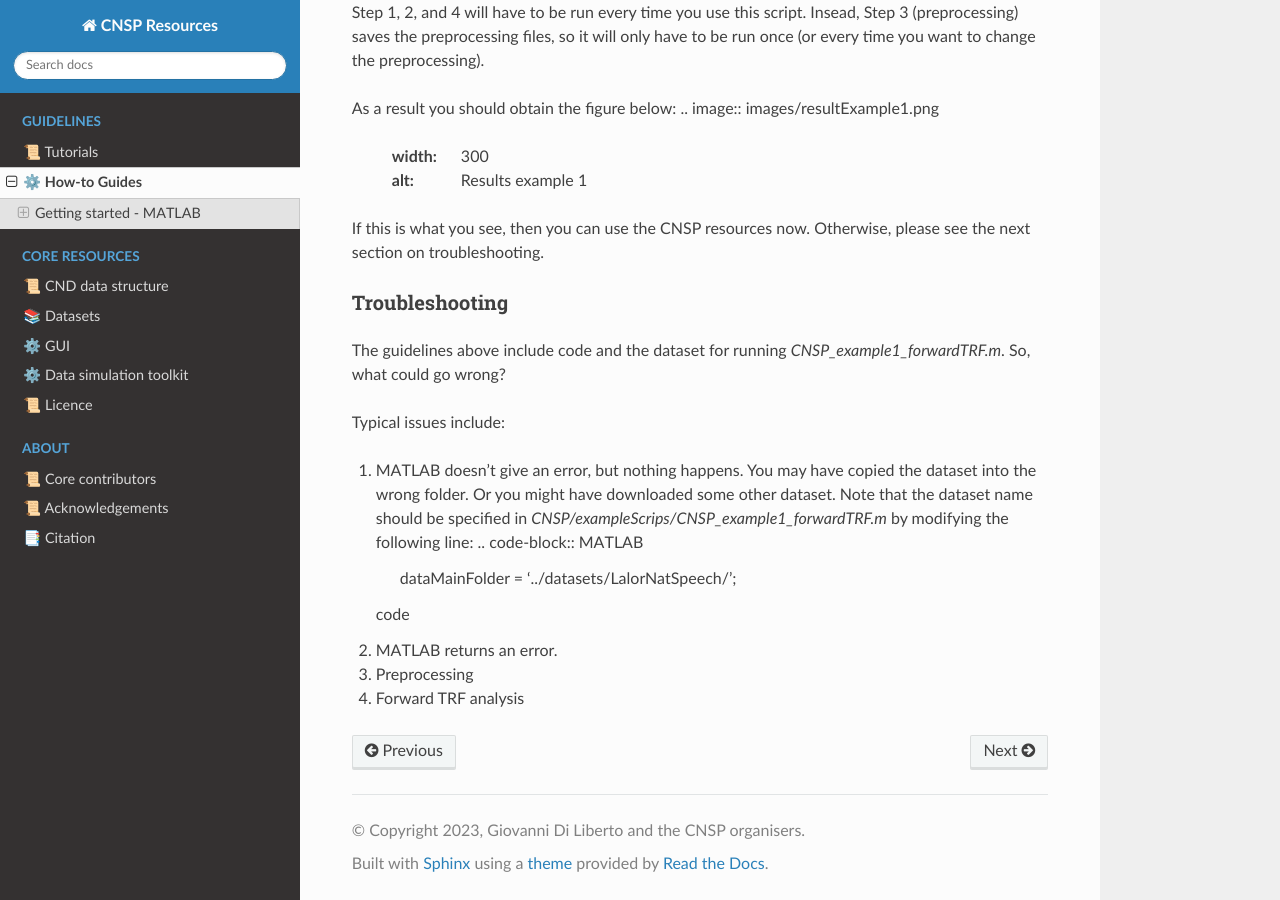
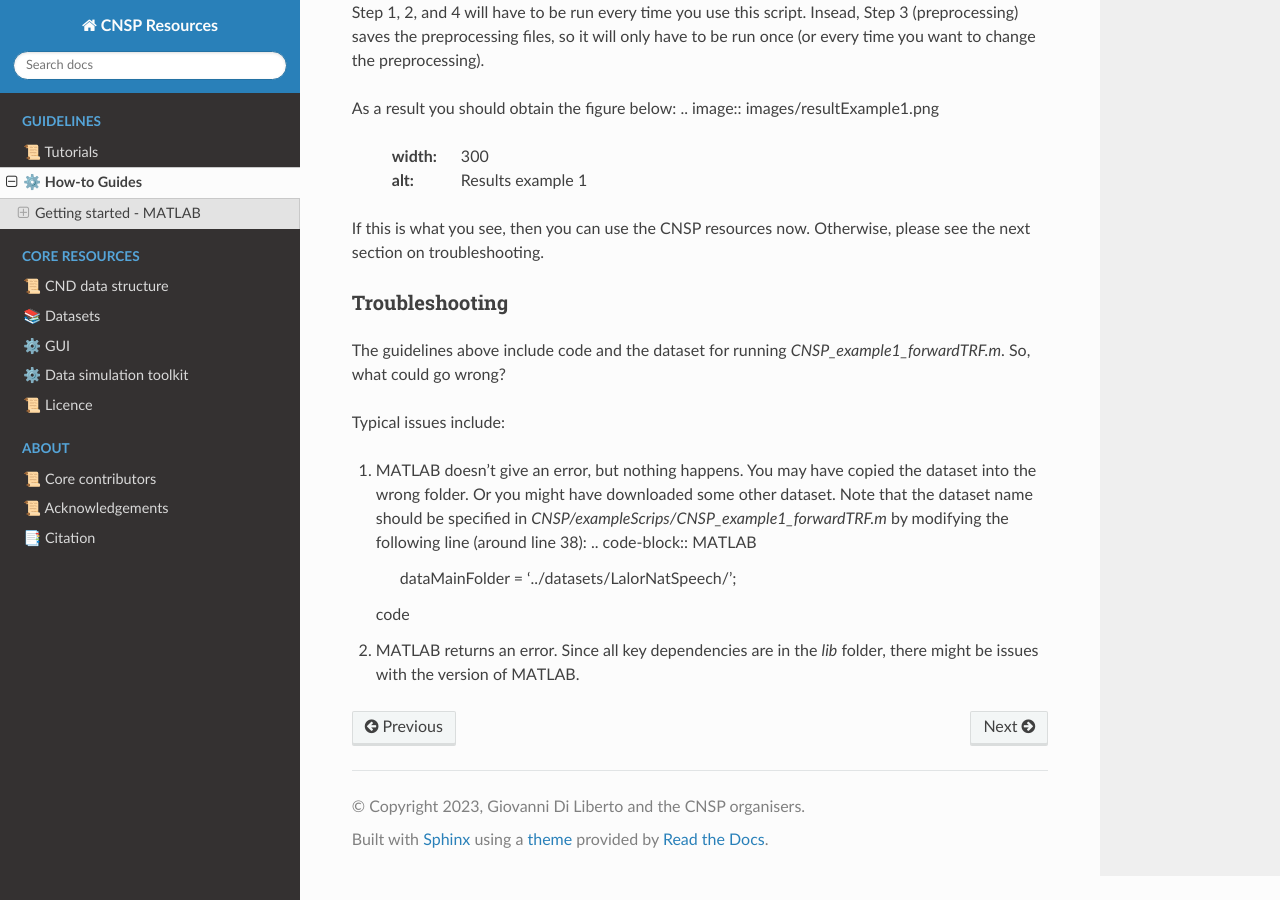
Before and after one commit to CNSP-Workshop/CNSP-resources, a Sphinx documentation site: the page built from docs/howtoPage.rst, in a window 1280 px wide and 900 px high, scrolled down 1776 px. Built offline with Sphinx 7.4.7 and the Read the Docs theme 2.0.0, drawn with Linux system fonts in a browser that asks for light colours; pages that are not in the unit, such as notebooks, are missing from menus.

Commit message:
Update howtoPage.rst

```diff
--- a/docs/howtoPage.rst
+++ b/docs/howtoPage.rst
@@ -74,13 +74,9 @@ Typical issues include:
 #. MATLAB doesn't give an error, but nothing happens. You may have copied the dataset into the wrong folder.
    Or you might have downloaded some other dataset. Note that the dataset name should be specified in
    `CNSP/exampleScrips/CNSP_example1_forwardTRF.m`
-   by modifying the following line:
+   by modifying the following line (around line 38):
    .. code-block:: MATLAB
 		dataMainFolder = '../datasets/LalorNatSpeech/';
    code
 
-
-
-#. MATLAB returns an error.
-#. Preprocessing
-#. Forward TRF analysis
+#. MATLAB returns an error. Since all key dependencies are in the `lib` folder, there might be issues with the version of MATLAB.
```
